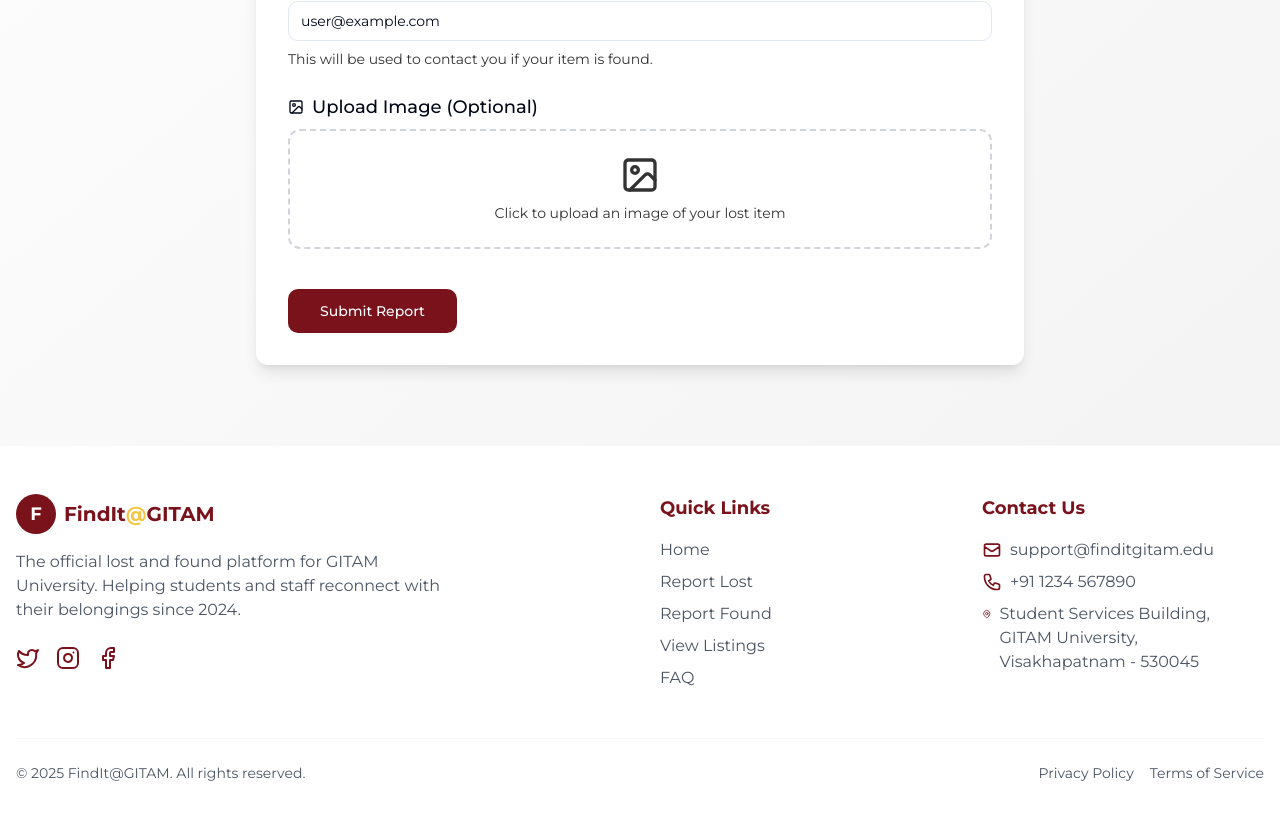
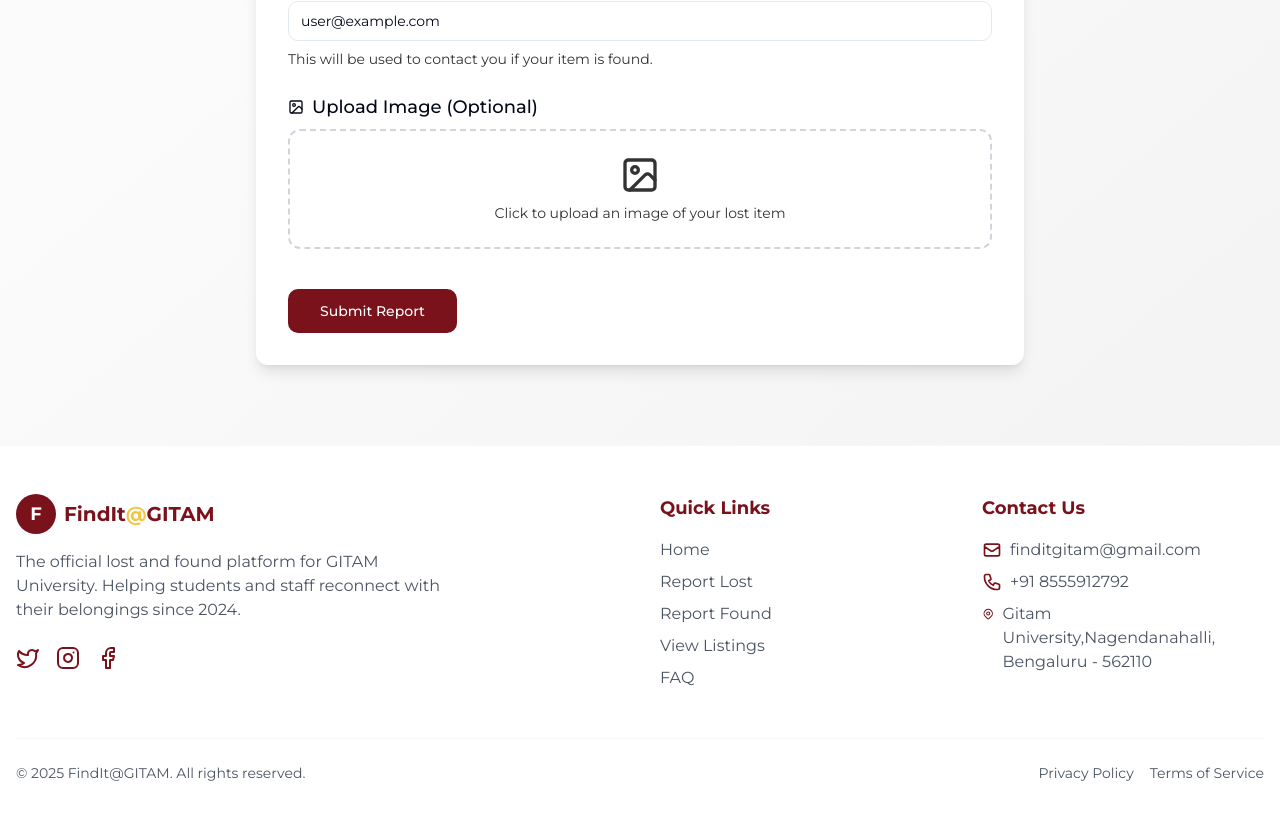
Before and after one commit to GITMAN232/gitam-findit-connect, a React (Vite) app: page /report-lost in a window 1280 px wide. Shown: the part 631-1446 px from the top of the page. Built offline with nearby package versions, Linux system fonts and the light colour scheme.

Commit message:
Visual edit in Lovable
Edited UI in Lovable

```diff
--- a/src/components/Footer.tsx
+++ b/src/components/Footer.tsx
@@ -1,12 +1,8 @@
-
 import React from "react";
 import { Link } from "react-router-dom";
-
 const Footer = () => {
   const currentYear = new Date().getFullYear();
-
-  return (
-    <footer className="bg-white border-t border-grey/20 pt-12 pb-8">
+  return <footer className="bg-white border-t border-grey/20 pt-12 pb-8">
       <div className="container mx-auto px-4">
         <div className="grid grid-cols-1 md:grid-cols-4 gap-10">
           <div className="col-span-1 md:col-span-2">
@@ -73,20 +69,21 @@ const Footer = () => {
                 <svg xmlns="http://www.w3.org/2000/svg" className="h-5 w-5 mt-0.5 text-maroon" fill="none" viewBox="0 0 24 24" stroke="currentColor">
                   <path strokeLinecap="round" strokeLinejoin="round" strokeWidth="2" d="M3 8l7.89 5.26a2 2 0 002.22 0L21 8M5 19h14a2 2 0 002-2V7a2 2 0 00-2-2H5a2 2 0 00-2 2v10a2 2 0 002 2z" />
                 </svg>
-                <span>support@finditgitam.edu</span>
+                <span>finditgitam@gmail.com</span>
               </li>
               <li className="flex items-start gap-2">
                 <svg xmlns="http://www.w3.org/2000/svg" className="h-5 w-5 mt-0.5 text-maroon" fill="none" viewBox="0 0 24 24" stroke="currentColor">
                   <path strokeLinecap="round" strokeLinejoin="round" strokeWidth="2" d="M3 5a2 2 0 012-2h3.28a1 1 0 01.948.684l1.498 4.493a1 1 0 01-.502 1.21l-2.257 1.13a11.042 11.042 0 005.516 5.516l1.13-2.257a1 1 0 011.21-.502l4.493 1.498a1 1 0 01.684.949V19a2 2 0 01-2 2h-1C9.716 21 3 14.284 3 6V5z" />
                 </svg>
-                <span>+91 1234 567890</span>
+                <span>+91 8555912792</span>
               </li>
               <li className="flex items-start gap-2">
                 <svg xmlns="http://www.w3.org/2000/svg" className="h-5 w-5 mt-0.5 text-maroon" fill="none" viewBox="0 0 24 24" stroke="currentColor">
                   <path strokeLinecap="round" strokeLinejoin="round" strokeWidth="2" d="M17.657 16.657L13.414 20.9a1.998 1.998 0 01-2.827 0l-4.244-4.243a8 8 0 1111.314 0z" />
                   <path strokeLinecap="round" strokeLinejoin="round" strokeWidth="2" d="M15 11a3 3 0 11-6 0 3 3 0 016 0z" />
                 </svg>
-                <span>Student Services Building, GITAM University, Visakhapatnam - 530045</span>
+                <span>Gitam University,Nagendanahalli,
+Bengaluru - 562110</span>
               </li>
             </ul>
           </div>
@@ -106,8 +103,6 @@ const Footer = () => {
           </div>
         </div>
       </div>
-    </footer>
-  );
+    </footer>;
 };
-
 export default Footer;
```
